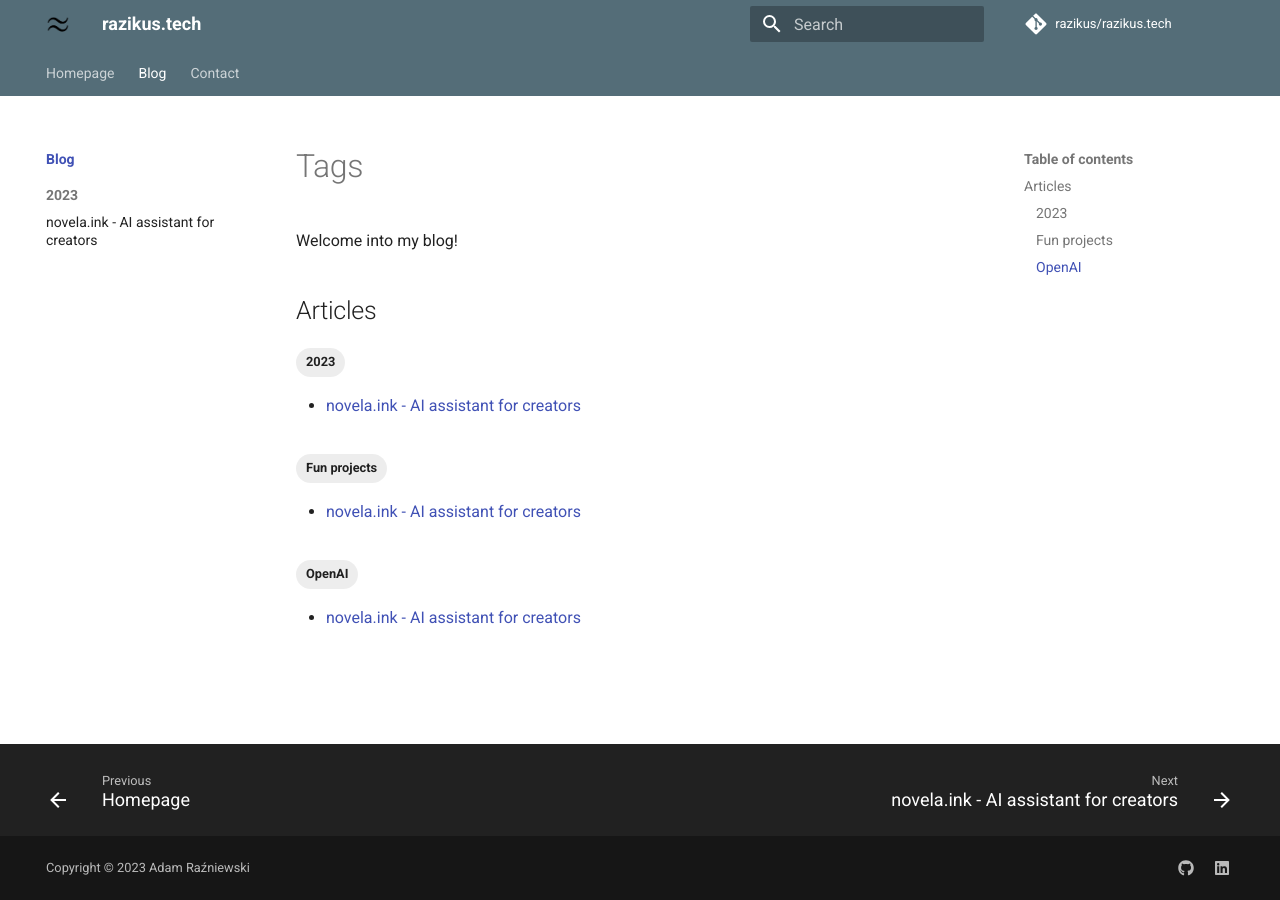
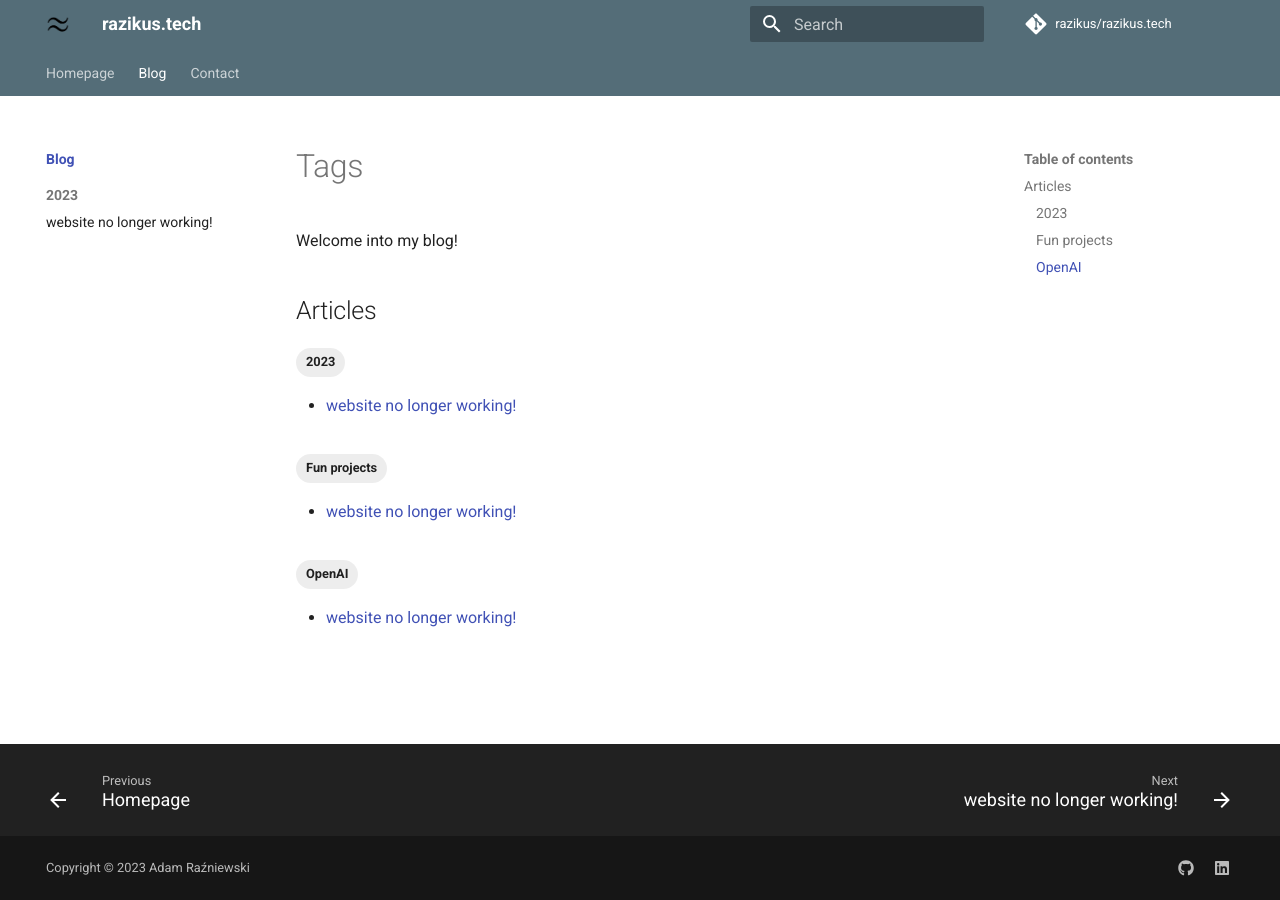
Before and after one commit to Razikus/razikus.tech, an MkDocs documentation site: the page built from docs/blog/index.md, in a window 1280 px wide. Built offline with MkDocs 1.6.1 and Material for MkDocs 9.7.7, drawn with Linux system fonts in a browser that asks for light colours; comment, search, counter and statistics services are not loaded.

Commit message:
Update novela.ink.md

```diff
--- a/docs/blog/novela.ink.md
+++ b/docs/blog/novela.ink.md
@@ -5,6 +5,10 @@
   - Fun projects
 comments: true
 ---
+
+# website no longer working!
+
+Hosting expires, you can still run it yourself
 
 # novela.ink - AI assistant for creators
 
```
